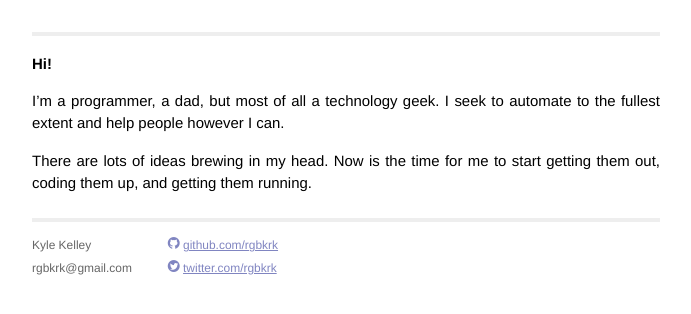
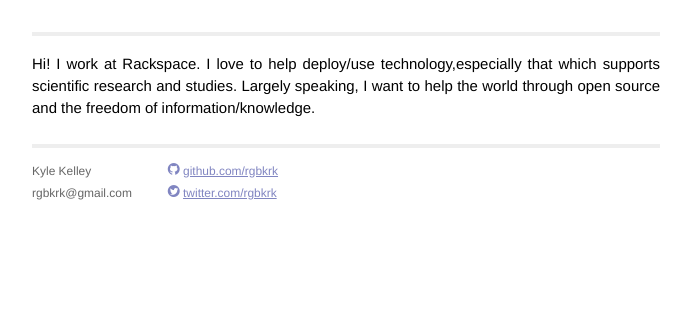
Before and after one commit to rgbkrk/rgbkrk.github.io, a Jekyll site: the page built from about.md, in a window 1280 px wide, cut to the strip 249-945 px from the top of the page. Shown: the top 314 px of the strip, without its empty margins (294-985 px from the left). Built offline with Jekyll 4.4.1, drawn with Linux system fonts in a browser that asks for light colours; nearby versions of some CDN libraries.

Commit message:
Change bio

```diff
--- a/about.md
+++ b/about.md
@@ -3,8 +3,4 @@ layout: default
 title: About
 ---
 
-# Hi!
-
-I'm a programmer, a dad, but most of all a technology geek. I seek to automate to the fullest extent and help people however I can.
-
-There are lots of ideas brewing in my head. Now is the time for me to start getting them out, coding them up, and getting them running.
+Hi! I work at Rackspace. I love to help deploy/use technology,especially that which supports scientific research and studies. Largely speaking, I want to help the world through open source and the freedom of information/knowledge.
```
